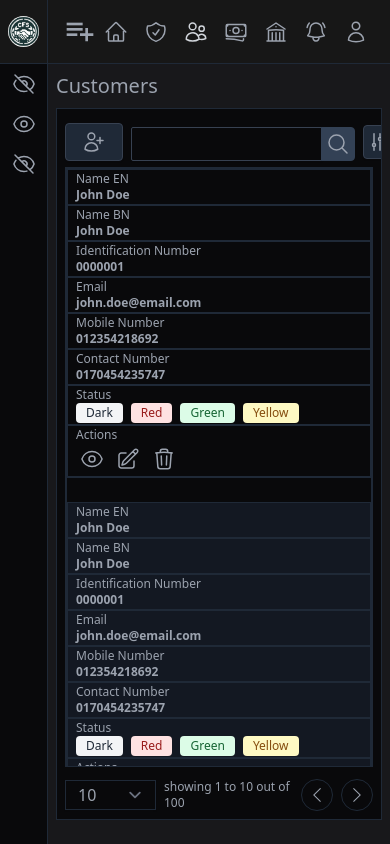
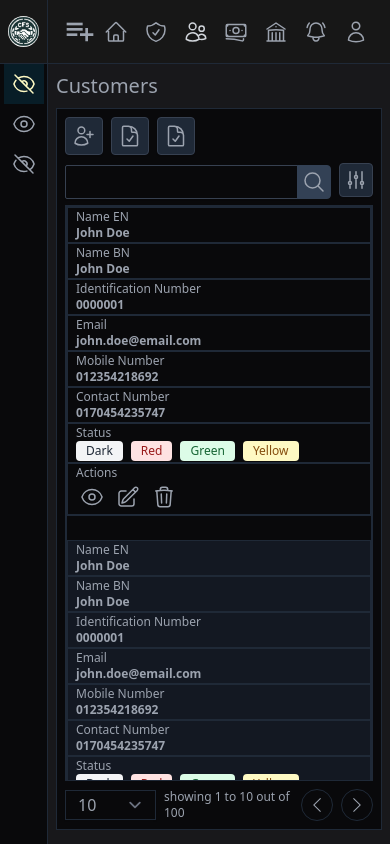
Before and after one commit to Newton-Mitro/ccs.ui, a React (Create React App) app: page /kyc/customers in a window 390 px wide. Built offline with nearby package versions, Linux system fonts and the light colour scheme.

Commit message:
hello world

```diff
--- a/src/layouts/AuthLayout.tsx
+++ b/src/layouts/AuthLayout.tsx
@@ -69,7 +69,11 @@ const AuthLayout = () => {
             >
               <NavLink
                 to={"/kyc/customers"}
-                className="hover:cursor-pointer hover:text-gray-400 hover:bg-slate-700/50 p-2 transition-all duration-300 flex items-center gap-2"
+                className={({ isActive }) => {
+                  return `${
+                    isActive ? "text-yellow-100 font-bold bg-cyan-950/50" : ""
+                  } hover:cursor-pointer hover:bg-slate-700/50 p-2 transition-all duration-300 flex items-center gap-2`;
+                }}
               >
                 <svg
                   xmlns="http://www.w3.org/2000/svg"
@@ -93,7 +97,11 @@ const AuthLayout = () => {
               </NavLink>
               <NavLink
                 to={"/kyc/peoples"}
-                className="hover:cursor-pointer hover:text-gray-400 hover:bg-slate-700/50 p-2 transition-all duration-300 flex items-center gap-2"
+                className={({ isActive }) => {
+                  return `${
+                    isActive ? "text-yellow-100 font-bold bg-cyan-950/50" : ""
+                  } hover:cursor-pointer hover:bg-slate-700/50 p-2 transition-all duration-300 flex items-center gap-2`;
+                }}
               >
                 <svg
                   xmlns="http://www.w3.org/2000/svg"
@@ -122,7 +130,11 @@ const AuthLayout = () => {
               </NavLink>
               <NavLink
                 to={"organizations"}
-                className="hover:cursor-pointer hover:text-gray-400 hover:bg-slate-700/50 p-2 transition-all duration-300 flex items-center gap-2"
+                className={({ isActive }) => {
+                  return `${
+                    isActive ? "text-yellow-100 font-bold bg-cyan-950/50" : ""
+                  } hover:cursor-pointer hover:bg-slate-700/50 p-2 transition-all duration-300 flex items-center gap-2`;
+                }}
               >
                 <svg
                   xmlns="http://www.w3.org/2000/svg"
--- a/src/pages/kyc/customers/CustomersPage.tsx
+++ b/src/pages/kyc/customers/CustomersPage.tsx
@@ -12,13 +12,10 @@ function CustomersPage() {
   return (
     <div className="w-full space-y-2">
       <h2 className="text-xl">Customers</h2>
-      <div className="h-[calc(100vh-132px)] border border-gray-800 bg-zinc-950 p-2 flex flex-col overflow-auto">
-        <div className="">
-          <div className="flex items-center my-1.5 gap-2 justify-between">
-            <button
-              type="submit"
-              className="bg-gray-800 hover:bg-gray-900 border border-gray-700 hover:shadow-md transition-all duration-300 shadow-sm rounded py-1.5 px-4 hover:cursor-pointer"
-            >
+      <div className="h-[calc(100vh-122px)] border border-gray-800 bg-zinc-950 p-2 flex flex-col overflow-auto">
+        <div className="flex-1">
+          <div className="flex gap-2">
+            <button className="bg-gray-800 hover:bg-gray-900 border border-gray-700 hover:shadow-md transition-all duration-300 shadow-sm rounded py-1.5 px-1.5 md:px-4 hover:cursor-pointer">
               <span className="md:block hidden">Create Person</span>
               <svg
                 xmlns="http://www.w3.org/2000/svg"
@@ -35,11 +32,49 @@ function CustomersPage() {
                 />
               </svg>
             </button>
+            <div className="flex gap-2">
+              <button className="bg-gray-800 hover:bg-gray-900 border border-gray-700 hover:shadow-md transition-all duration-300 shadow-sm rounded py-1.5 px-1.5 md:px-4 hover:cursor-pointer">
+                <span className="md:block hidden">Export Excel</span>
+                <svg
+                  xmlns="http://www.w3.org/2000/svg"
+                  fill="none"
+                  viewBox="0 0 24 24"
+                  stroke-width="1.5"
+                  stroke="currentColor"
+                  className="w-6 h-6 block md:hidden"
+                >
+                  <path
+                    stroke-linecap="round"
+                    stroke-linejoin="round"
+                    d="M10.125 2.25h-4.5c-.621 0-1.125.504-1.125 1.125v17.25c0 .621.504 1.125 1.125 1.125h12.75c.621 0 1.125-.504 1.125-1.125v-9M10.125 2.25h.375a9 9 0 0 1 9 9v.375M10.125 2.25A3.375 3.375 0 0 1 13.5 5.625v1.5c0 .621.504 1.125 1.125 1.125h1.5a3.375 3.375 0 0 1 3.375 3.375M9 15l2.25 2.25L15 12"
+                  />
+                </svg>
+              </button>
+              <button className="bg-gray-800 hover:bg-gray-900 border border-gray-700 hover:shadow-md transition-all duration-300 shadow-sm rounded py-1.5 px-1.5 md:px-4 hover:cursor-pointer">
+                <span className="md:block hidden">Export PDF</span>
+                <svg
+                  xmlns="http://www.w3.org/2000/svg"
+                  fill="none"
+                  viewBox="0 0 24 24"
+                  stroke-width="1.5"
+                  stroke="currentColor"
+                  className="w-6 h-6 block md:hidden"
+                >
+                  <path
+                    stroke-linecap="round"
+                    stroke-linejoin="round"
+                    d="M10.125 2.25h-4.5c-.621 0-1.125.504-1.125 1.125v17.25c0 .621.504 1.125 1.125 1.125h12.75c.621 0 1.125-.504 1.125-1.125v-9M10.125 2.25h.375a9 9 0 0 1 9 9v.375M10.125 2.25A3.375 3.375 0 0 1 13.5 5.625v1.5c0 .621.504 1.125 1.125 1.125h1.5a3.375 3.375 0 0 1 3.375 3.375M9 15l2.25 2.25L15 12"
+                  />
+                </svg>
+              </button>
+            </div>
+          </div>
+          <div className="flex items-center my-1.5 gap-2 justify-end">
             <div className="relative flex gap-10 items-center">
               <div className="flex gap-2 items-center justify-end relative">
                 <input
                   type="text"
-                  className="mt-1 w-48 md:w-80 rounded-sm py-1 border-gray-700 bg-transparent shadow-sm focus:border-gray-800 focus:ring focus:ring-gray-800 focus:ring-opacity-50 text-gray-300"
+                  className="mt-1 w-full md:w-80 rounded-sm py-1 border-gray-700 bg-transparent shadow-sm focus:border-gray-800 focus:ring focus:ring-gray-800 focus:ring-opacity-50 text-gray-300"
                 />
                 <button className="absolute top-1 border border-slate-700 hover:bg-slate-800 rounded-r -right-8 bg-slate-700 p-1">
                   <svg
@@ -186,7 +221,7 @@ function CustomersPage() {
                     <button
                       type="submit"
                       onClick={toggleAdvanceSearchOption}
-                      className="flex-0 bg-gray-800 hover:bg-gray-900 border border-gray-700 hover:shadow-md transition-all duration-300 shadow-sm rounded py-1.5 px-4 hover:cursor-pointer"
+                      className="flex-0 bg-gray-800 hover:bg-gray-900 border border-gray-700 hover:shadow-md transition-all duration-300 shadow-sm rounded py-1.5 px-1.5 md:px-4 hover:cursor-pointer"
                     >
                       Search
                     </button>
@@ -195,7 +230,7 @@ function CustomersPage() {
               )}
             </div>
           </div>
-          <div className="h-[calc(100vh-244px)] overflow-auto border border-b border-gray-800">
+          <div className="h-[calc(100vh-268px)] md:h-[calc(100vh-264px)] overflow-auto border border-b border-gray-800">
             <table className="whitespace-no-wrap relative w-full table-auto border-collapse border">
               <thead className="w-full">
                 <tr className="sticky -top-1 h-10 hidden w-full shadow-sm md:table-row bg-gray-800">
```
